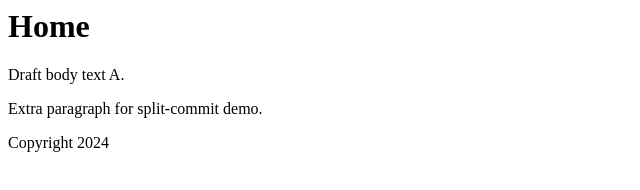
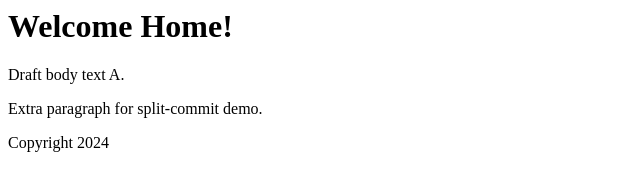
Before and after one commit to Naman1331/Git_tutorial, a plain HTML site: page index.html in a window 1280 px wide. Shown: the whole page, without its empty margins (0-640 px from the left). Drawn offline with Linux system fonts and the light colour scheme.

Commit message:
copy(home): update headline on main

```diff
--- a/index.html
+++ b/index.html
@@ -1,4 +1,4 @@
-<h1>Home</h1>
+<h1>Welcome Home!</h1>
 <p>Draft body text A.</p>
 <p>Extra paragraph for split-commit demo.</p>
 
```
